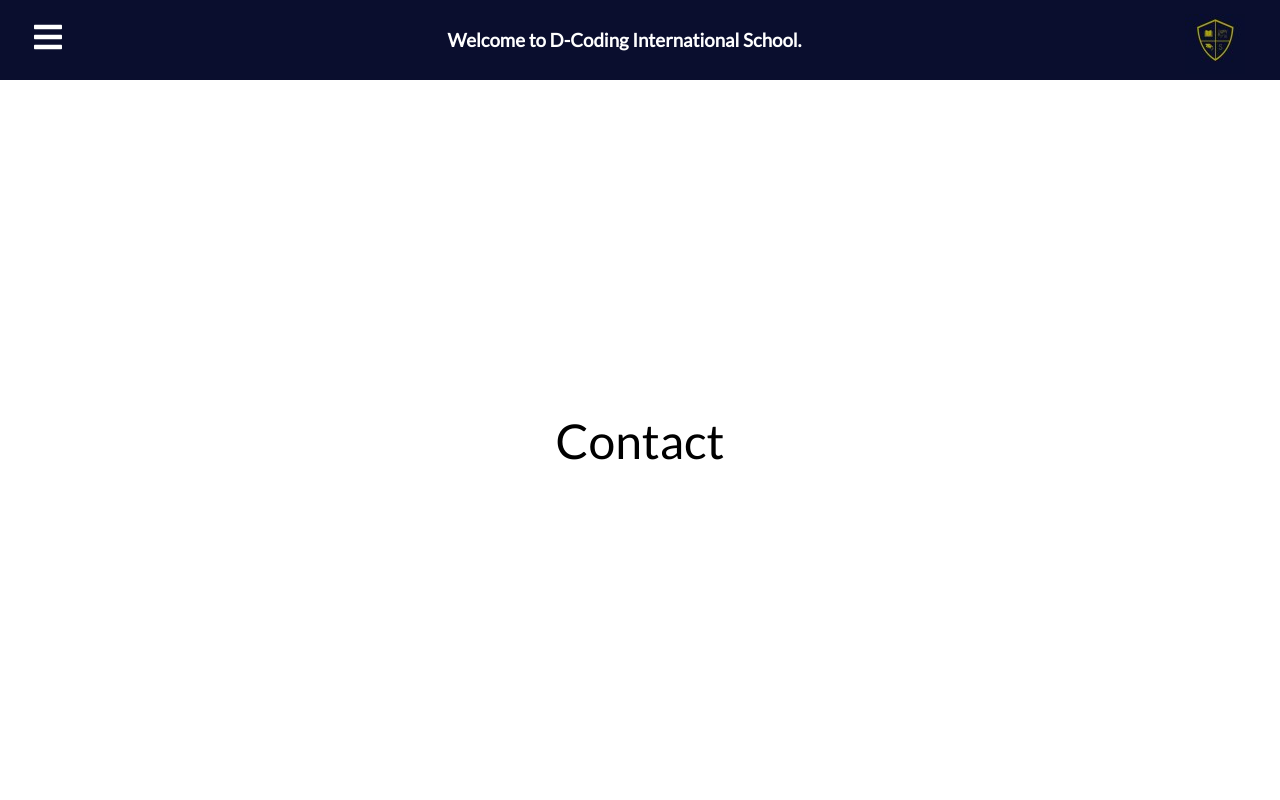
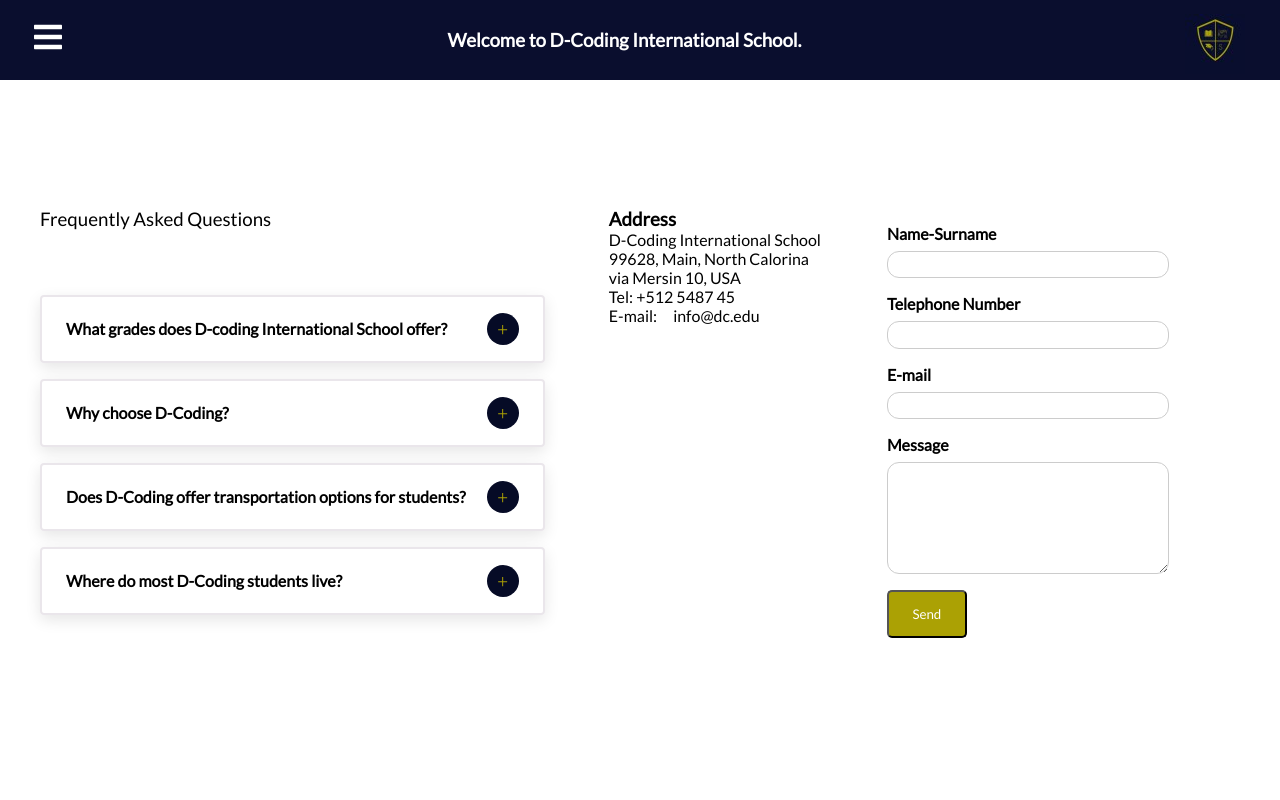
Before and after one commit to freesudani/DCoding-International-School, a React (Create React App) app: page /contact in a window 1280 px wide. Shown: the top 800 px of the page. Built offline with nearby package versions, Linux system fonts and the light colour scheme; a web font is replaced by a local one.

Commit message:
add Contact Section

```diff
--- a/src/App.js
+++ b/src/App.js
@@ -8,6 +8,10 @@ import "./App.css";
 import Footer from "./components/Footer";
 
 function App() {
+  const sendMsgHandler = (data) => {
+    console.log(data);
+  };
+
   return (
     <>
       <Router>
@@ -16,7 +20,11 @@ function App() {
           <Route path="/" element={<Home />} />
           <Route path="/news" element={<News />} />
           <Route path="/programs" element={<Programs />} />
-          <Route path="/contact" element={<Contact />} />
+          <Route
+            path="/contact"
+            onSendmsg={sendMsgHandler}
+            element={<Contact />}
+          />
         </Routes>
         <Footer />
       </Router>
--- /dev/null
+++ b/src/components/SingleQuestion.js
@@ -0,0 +1,24 @@
+import React, { useState } from "react";
+import { AiOutlineMinus, AiOutlinePlus } from "react-icons/ai";
+import classes from "./SingleQuestion.module.css";
+
+const SingleQuestion = (props) => {
+  const [showInfo, setShowInfo] = useState(false);
+
+  return (
+    <article className={classes.question}>
+      <header>
+        <h4>{props.title}</h4>
+        <button
+          className={classes.fqbutton}
+          onClick={() => setShowInfo(!showInfo)}
+        >
+          {showInfo ? <AiOutlineMinus /> : <AiOutlinePlus />}
+        </button>
+      </header>
+      {showInfo && <p>{props.info}</p>}
+    </article>
+  );
+};
+
+export default SingleQuestion;
--- /dev/null
+++ b/src/components/SingleQuestion.module.css
@@ -0,0 +1,45 @@
+.question {
+  padding: 1rem 1.5rem;
+  border: 2px solid #eae6eb;
+  margin-bottom: 1rem;
+  border-radius: 0.25rem;
+  box-shadow: 0 5px 15px rgba(0, 0, 0, 0.1);
+}
+
+.question h4 {
+  text-transform: none;
+  line-height: 1.5;
+}
+
+.question p {
+  color: hsl(209, 34%, 30%);
+  margin-bottom: 0;
+  margin-top: 0.5rem;
+}
+
+.question header {
+  display: flex;
+  justify-content: space-between;
+  align-items: center;
+}
+
+.question header h4 {
+  margin-bottom: 0;
+}
+
+.fqbutton {
+  background: transparent;
+  border-color: transparent;
+  width: 2rem;
+  height: 2rem;
+  background: #060b26;
+  display: flex;
+  align-items: center;
+  justify-content: center;
+  border-radius: 50%;
+  color: #aba104;
+  cursor: pointer;
+  margin-left: 1rem;
+  align-self: center;
+  min-width: 2rem;
+}
--- /dev/null
+++ b/src/data/FreqAskedQuestion.js
@@ -0,0 +1,23 @@
+import React from "react";
+export const questions = [
+  {
+    id: 1,
+    title: "What grades does D-coding International School offer?",
+    info: "D-Coding provides a compelling continuum of education for children age 18 months through Grade 8.",
+  },
+  {
+    id: 2,
+    title: "Why choose D-Coding?",
+    info: "There are so many reasons to choose D-Coding! Please click on our Whitby Difference Page to read more.",
+  },
+  {
+    id: 3,
+    title: "Does D-Coding offer transportation options for students?",
+    info: "Busing is available for students in Primary 3 through Grade 8 who live in Greenwich.It's also easy to form a carpool with other D-Coding School families. Current Whitby families can sign in to the Veracross Parent Portal.",
+  },
+  {
+    id: 4,
+    title: "Where do most D-Coding students live?",
+    info: "Students come from a variety of towns across Fairfield and Westchester Counties, including Greenwich, Stamford, Darien, New Canaan, Armonk, Bedford, Harrison, Katonah and Rye.",
+  },
+];
--- a/src/pages/Contact.js
+++ b/src/pages/Contact.js
@@ -1,8 +1,72 @@
-import React from "react";
+import React, { useRef } from "react";
 import "../App.css";
+import classes from "./Contact.module.css";
+import { questions } from "../data/FreqAskedQuestion";
+import SingleQuestion from "../components/SingleQuestion";
 
-const Contact = () => {
-  return <div className="contact">Contact</div>;
+const Contact = (props) => {
+  const nameRef = useRef();
+  const telRef = useRef();
+  const emailRef = useRef();
+  const messageRef = useRef();
+
+  const submitHandler = (event) => {
+    event.preventDefault();
+
+    const schoolmsg = {
+      name: nameRef.current.value,
+      Telephone: telRef.current.value,
+      email: emailRef.current.value,
+      message: messageRef.current.value,
+    };
+
+    props.onSendmsg(schoolmsg);
+  };
+
+  return (
+    <div className={classes.contact}>
+      <div className={classes.frequent}>
+        <h3>Frequently Asked Questions</h3>
+        <div>
+          {questions.map((question) => {
+            return (
+              <SingleQuestion key={question.id} {...question}></SingleQuestion>
+            );
+          })}
+        </div>
+      </div>
+
+      <div className={classes.address}>
+        <h3>Address</h3>
+        <p>D-Coding International School</p>
+        <p>99628, Main, North Calorina</p>
+        <p>via Mersin 10, USA</p>
+        <p>Tel: +512 5487 45</p>
+        <p>
+          E-mail:<span>info@dc.edu</span>
+        </p>
+      </div>
+      <form className={classes.contactForm} onSubmit={submitHandler}>
+        <div className={classes.control}>
+          <label htmlFor="name">Name-Surname</label>
+          <input type="text" id="name" ref={nameRef} />
+        </div>
+        <div className={classes.control}>
+          <label htmlFor="tel">Telephone Number</label>
+          <input type="number" id="tel" ref={telRef} />
+        </div>
+        <div className={classes.control}>
+          <label htmlFor="email">E-mail</label>
+          <input type="email" id="email" ref={emailRef} />
+        </div>
+        <div className={classes.control}>
+          <label htmlFor="message">Message</label>
+          <textarea type="email" id="message" ref={messageRef} />
+        </div>
+        <button className={classes.button}>Send</button>
+      </form>
+    </div>
+  );
 };
 
 export default Contact;
--- /dev/null
+++ b/src/pages/Contact.module.css
@@ -0,0 +1,79 @@
+.contact {
+  display: grid;
+  grid-template-columns: 45% 1fr 1.5fr;
+  padding: 0.5rem 0.5rem 5rem 0.5rem;
+  height: 100vh;
+}
+
+.frequent {
+  grid-row: 1/-1;
+  width: 100%;
+  margin: 5rem auto;
+  background: #fff;
+  border-radius: 0.25rem;
+  padding: 2.5rem 2rem;
+
+  display: grid;
+  gap: 1rem 2rem;
+}
+
+.frequent h3 {
+  line-height: 1.2;
+  font-weight: 500;
+}
+
+.address {
+  grid-row: 1 / -1;
+  grid-column: 2 / 3;
+  width: 100%;
+  margin: 5rem auto;
+  padding: 2.5rem 2rem;
+}
+
+.contactForm {
+  grid-row: 1 / -1;
+  grid-column: 3 / -1;
+  width: 100%;
+  margin: 5rem auto;
+  padding: 2.5rem 2rem;
+}
+
+.control {
+  margin: 1rem 0;
+}
+
+.control label {
+  display: block;
+  font-weight: bold;
+  margin-bottom: 0.5rem;
+  text-align: left;
+}
+
+.control input,
+.control textarea {
+  display: block;
+  width: 80%;
+  font: inherit;
+  padding: 0.2rem;
+  border-radius: 12px;
+  border: 1px solid #ccc;
+}
+
+.control textarea {
+  height: 7rem;
+}
+
+.control input:focus,
+.control textarea:focus {
+  outline: none;
+  border-color: #aba104;
+}
+
+.button {
+  background-color: #aba104;
+  border-radius: 5px;
+  color: white;
+  width: 5rem;
+  height: 3rem;
+  cursor: pointer;
+}
--- a/src/pages/Home.module.css
+++ b/src/pages/Home.module.css
@@ -2,7 +2,7 @@
 
 .home {
   display: flex;
-  height: 100%;
+  height: 100vh;
   align-items: center;
   justify-content: space-between;
   flex-direction: row-reverse;
```
